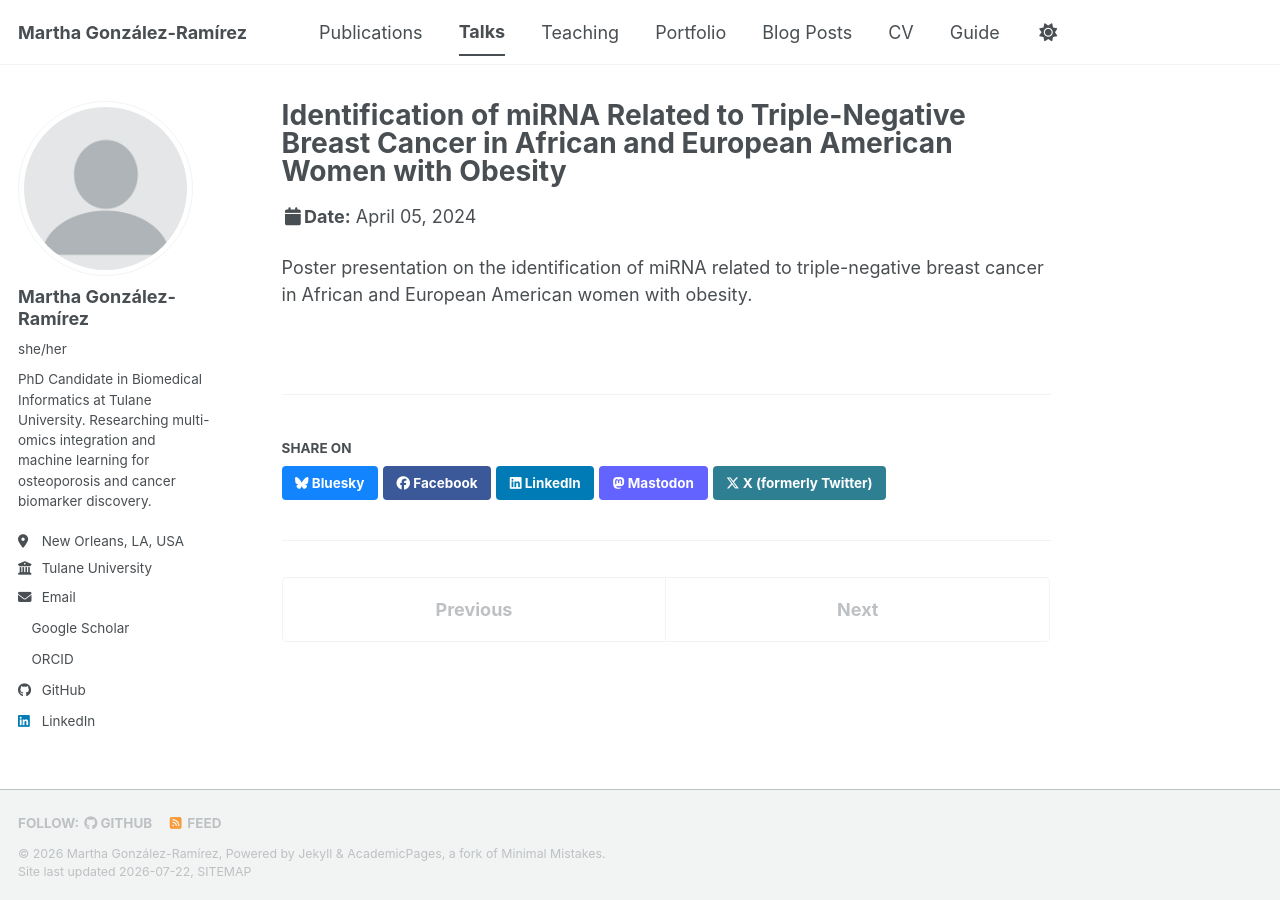
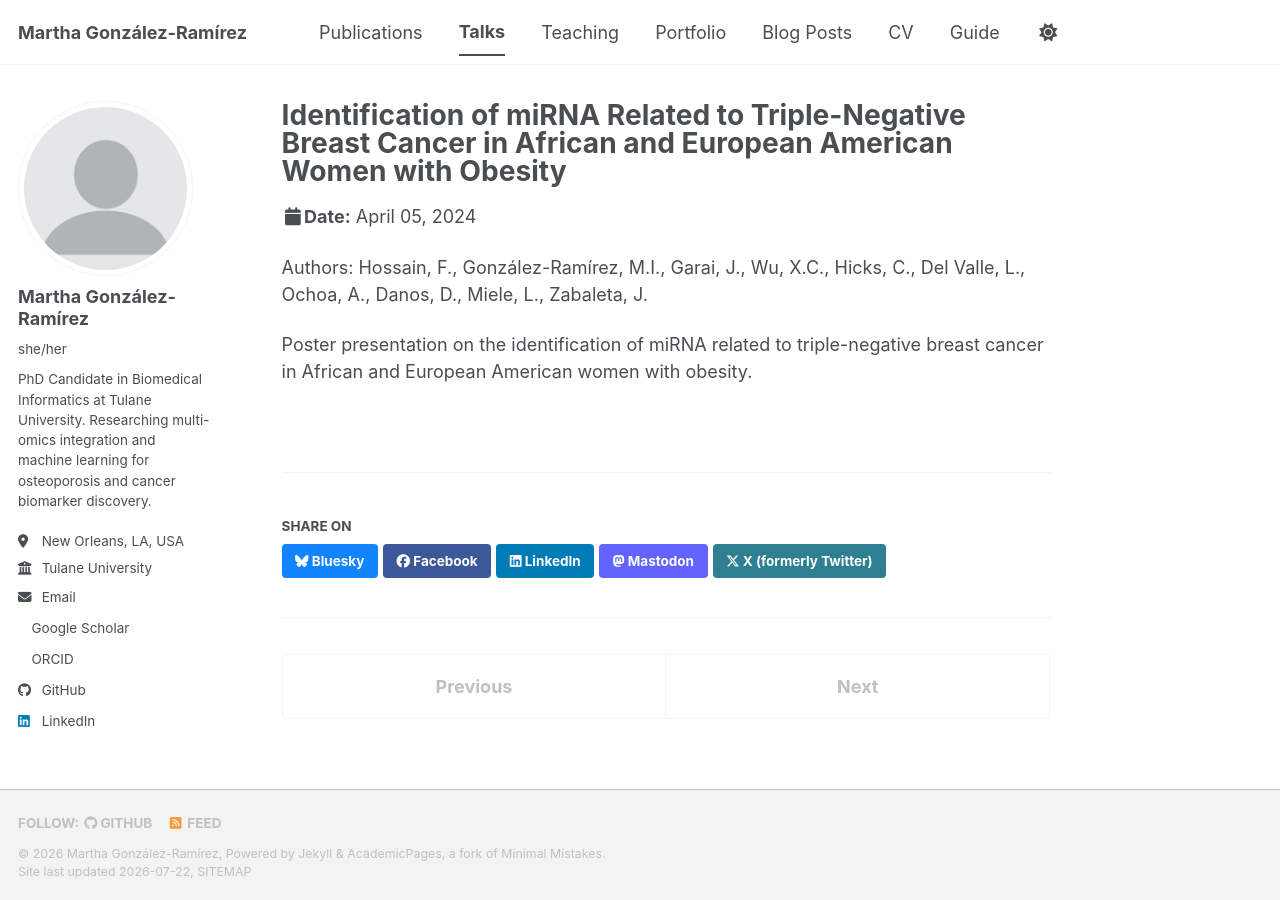
Before and after one commit to migonzalezr/migonzalezr.github.io, a Jekyll site: the page built from _talks/2024-04-05-poster-aacr-mirna-tnbc-obesity.md, in a window 1280 px wide. Built offline with Jekyll 4.4.1, drawn with Linux system fonts in a browser that asks for light colours; a style sheet for code colours, icons or effects is not loaded.

Commit message:
Update poster metadata with authors and description
Added authors and a brief description of the poster presentation.

```diff
--- a/_talks/2024-04-05-poster-aacr-mirna-tnbc-obesity.md
+++ b/_talks/2024-04-05-poster-aacr-mirna-tnbc-obesity.md
@@ -8,4 +8,6 @@ date: 2024-04-05
 location: "San Diego, CA, USA"
 ---
 
+Authors: Hossain, F., González-Ramírez, M.I., Garai, J., Wu, X.C., Hicks, C., Del Valle, L., Ochoa, A., Danos, D., Miele, L., Zabaleta, J.
+
 Poster presentation on the identification of miRNA related to triple-negative breast cancer in African and European American women with obesity.
```
